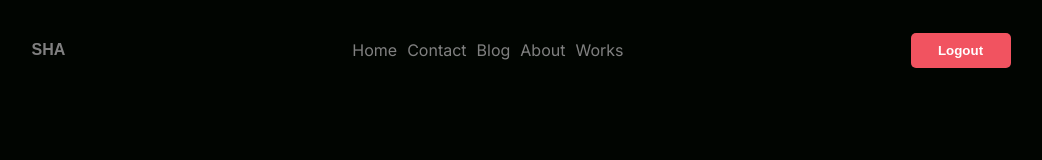
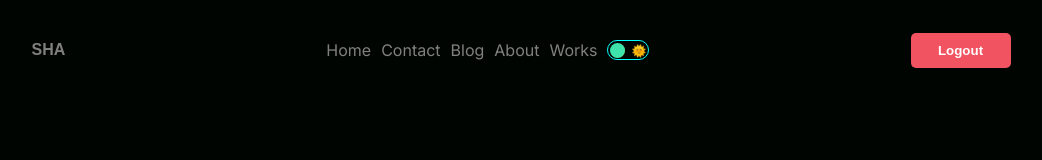
Before and after one commit to shalu2022/nextjs-blog-app, a Next.js app: page / in a window 1280 px wide. Shown: the top 160 px of the page, without its empty margins (119-1161 px from the left). Built offline with nearby package versions, Linux system fonts and the light colour scheme.

Commit message:
Added toggle button for theme #4

```diff
--- /dev/null
+++ b/src/app/components/darkMode/DarkMode.jsx
@@ -0,0 +1,13 @@
+import React, { useState } from 'react'
+import styles  from './darkMode.module.css'
+
+export default function DarkMode(){
+    const [mode , setMode] = useState("dark")
+    return (
+        <div className={styles.container}>
+            <div className={styles.icon}>🌙</div>
+            <div className={styles.icon}>🌞</div>
+            <div className={styles.toggleCircle} style={ mode === "dark" ? {left: "2px"} : {right:"2px"}} onClick={()=>setMode(mode==="light"? "dark": "light")} />
+        </div>
+    )
+}
--- /dev/null
+++ b/src/app/components/darkMode/darkMode.module.css
@@ -0,0 +1,22 @@
+.container{
+    height: 20px;
+    width: 42px;
+    border: 1.0px solid aqua;
+    border-radius: 10px;
+    display: flex;
+    justify-content: space-between;
+    position: relative;
+    align-items: center;
+    padding: 2px;
+}
+.icon{
+    font-size: 12px;
+}
+.toggleCircle{
+    height: 15px;
+    width: 15px;
+    background-color: rgb(62, 227, 172);
+    border-radius: 50%;
+    position: absolute;
+    cursor: pointer;
+}
--- a/src/app/components/header/Header.jsx
+++ b/src/app/components/header/Header.jsx
@@ -2,6 +2,7 @@
 import Link from 'next/link'
 import React from 'react'
 import styles from './header.module.css'
+import DarkMode from '../darkMode/DarkMode'
 
 const navLinks = [
   {
@@ -42,6 +43,7 @@ export default function Header() {
       {navLinks.map(item=>(
         <Link key={item.id} className={styles.navItems} href={item.link}>{item.name}</Link>
       ))}
+      <DarkMode />
       </div>
       <button className={styles.logout} onClick={()=>clickHandler()}>
         Logout
```
